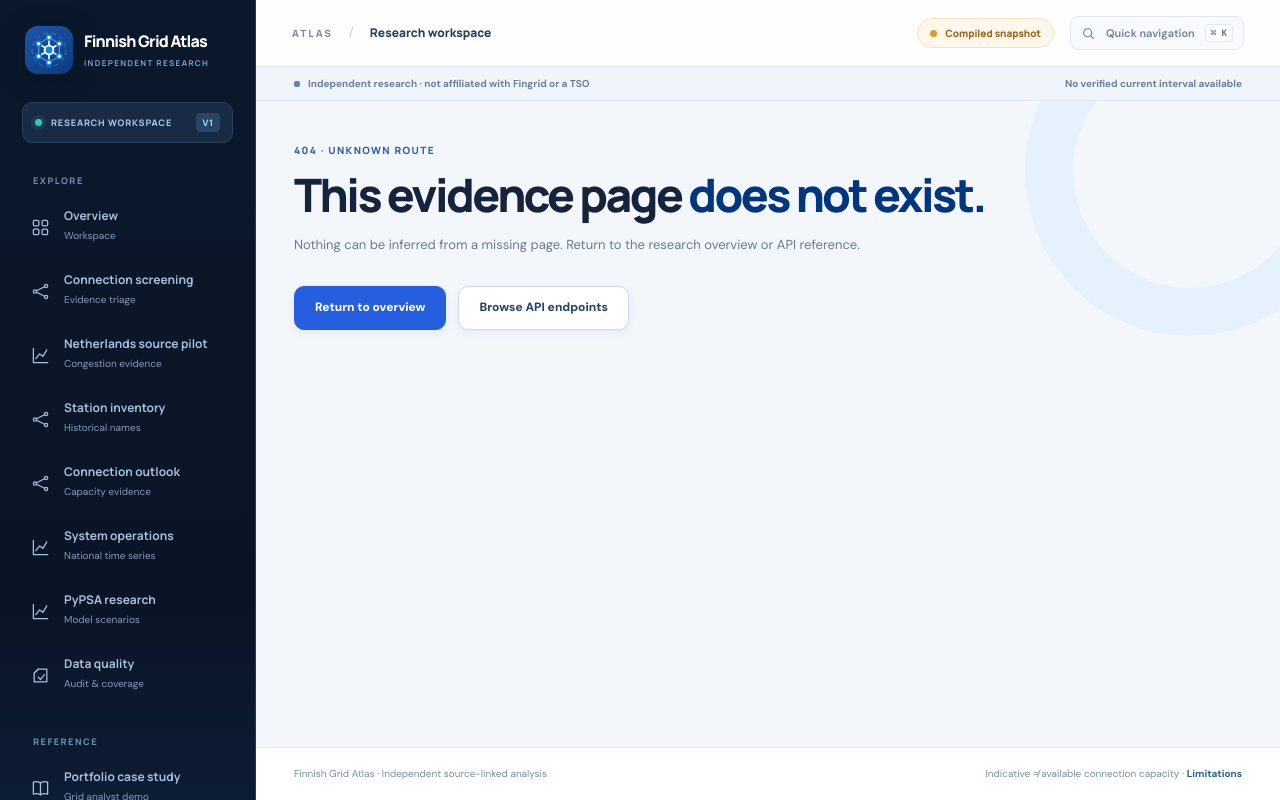
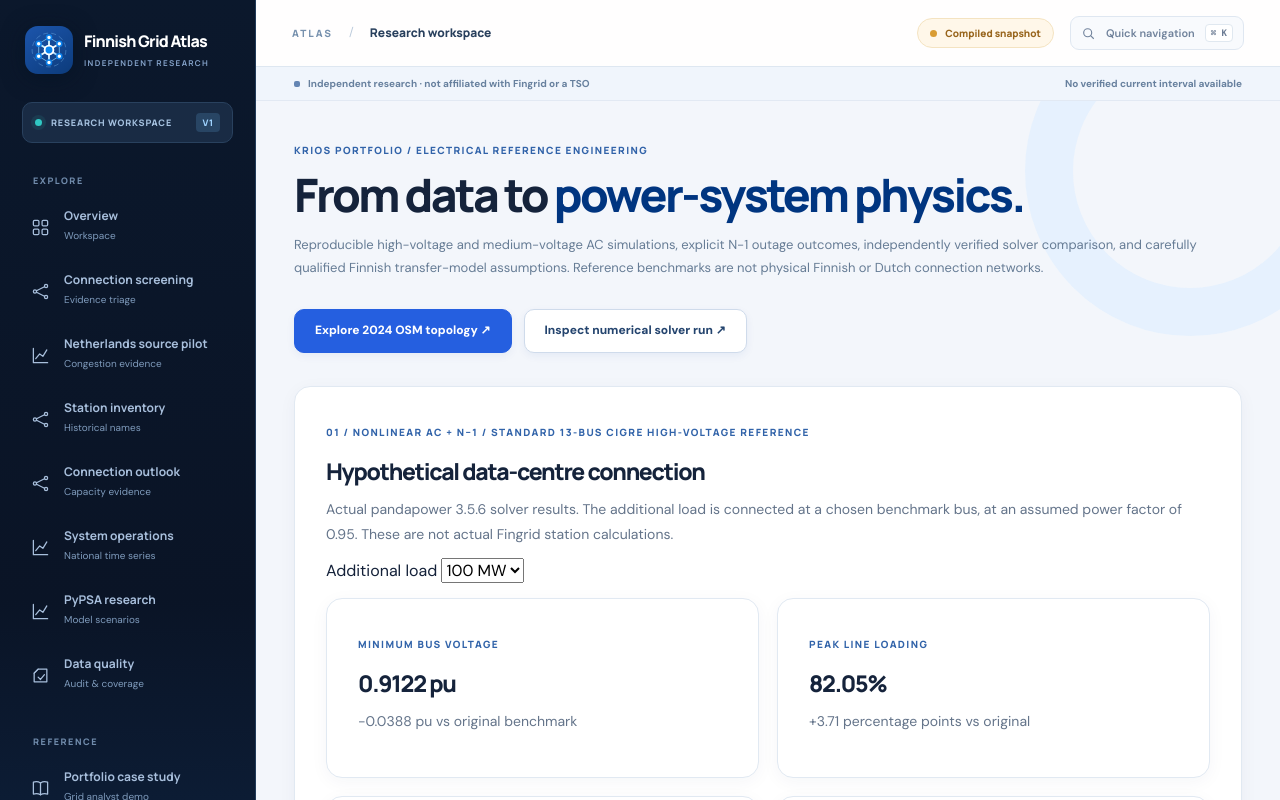
Before and after one commit to abhijith-sivaprasadan/finnish-grid-connection-evidence, a Next.js app in the folder website/: page /engineering in a window 1280 px wide. Before the commit this address had no page. Shown: the top 800 px of the page. Built offline with nearby package versions, Linux system fonts and the light colour scheme.

Commit message:
Add interactive independently solved engineering scenario explorer: website/src/app/engineering/page.tsx

```diff
--- /dev/null
+++ b/website/src/app/engineering/page.tsx
@@ -0,0 +1,16 @@
+import type {Metadata} from "next";
+import Link from "next/link";
+import {EngineeringScenarioExplorer} from "@/components/engineering-scenario-explorer";
+import report from "@/lib/krios-engineering-verified-2026.json";
+export const metadata:Metadata={title:"Electrical engineering lab · CIGRE and PyPSA",description:"Verified pandapower HV/MV AC, N−1, independent PyPSA nonlinear AC comparison and hypothetical Finnish regional sensitivity."};
+export default function Engineering(){
+ return <><section className="page-hero"><div className="wrap">
+ <p className="eyebrow">Krios portfolio / electrical reference engineering</p>
+ <h1>From data to <em>power-system physics.</em></h1>
+ <p className="lede">Reproducible high-voltage and medium-voltage AC simulations, explicit N−1 outage outcomes, independently verified solver comparison, and carefully qualified Finnish transfer-model assumptions. Reference benchmarks are not physical Finnish or Dutch connection networks.</p>
+ <div className="action-row"><Link href="/network-map" className="button">Explore 2024 OSM topology ↗</Link><a className="button secondary" target="_blank" rel="noreferrer" href={report.source_workflow_url}>Inspect numerical solver run ↗</a></div>
+ </div></section>
+ <section className="section"><div className="wrap"><EngineeringScenarioExplorer/></div></section>
+ <section className="section compact"><div className="wrap"><div className="limit-box"><span className="kicker">Evidence boundary</span><p>CIGRE outcomes use reference engineering models only. PyPSA regional v2 uses source-checked Fingrid national data with hypothetical regional shares and line limits. The full OSM proxy is not an operator-calibrated 2025 Finnish network. The common 3-bus numerical comparison validates only that small explicitly matched reference. Actual site-connectable MW, queue position and regulatory feasibility remain unknown.</p></div></div></section>
+ </>;
+}
```
